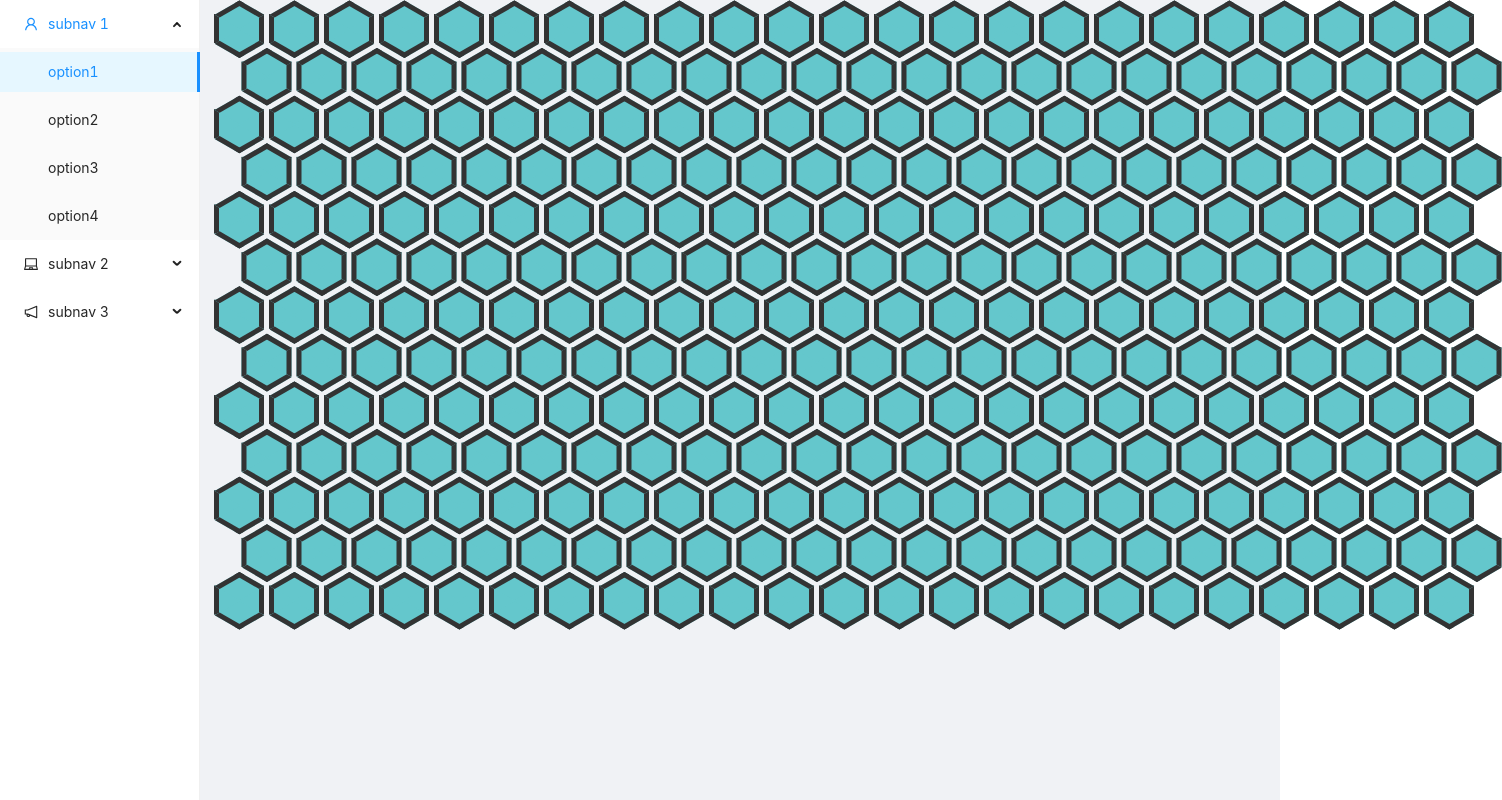
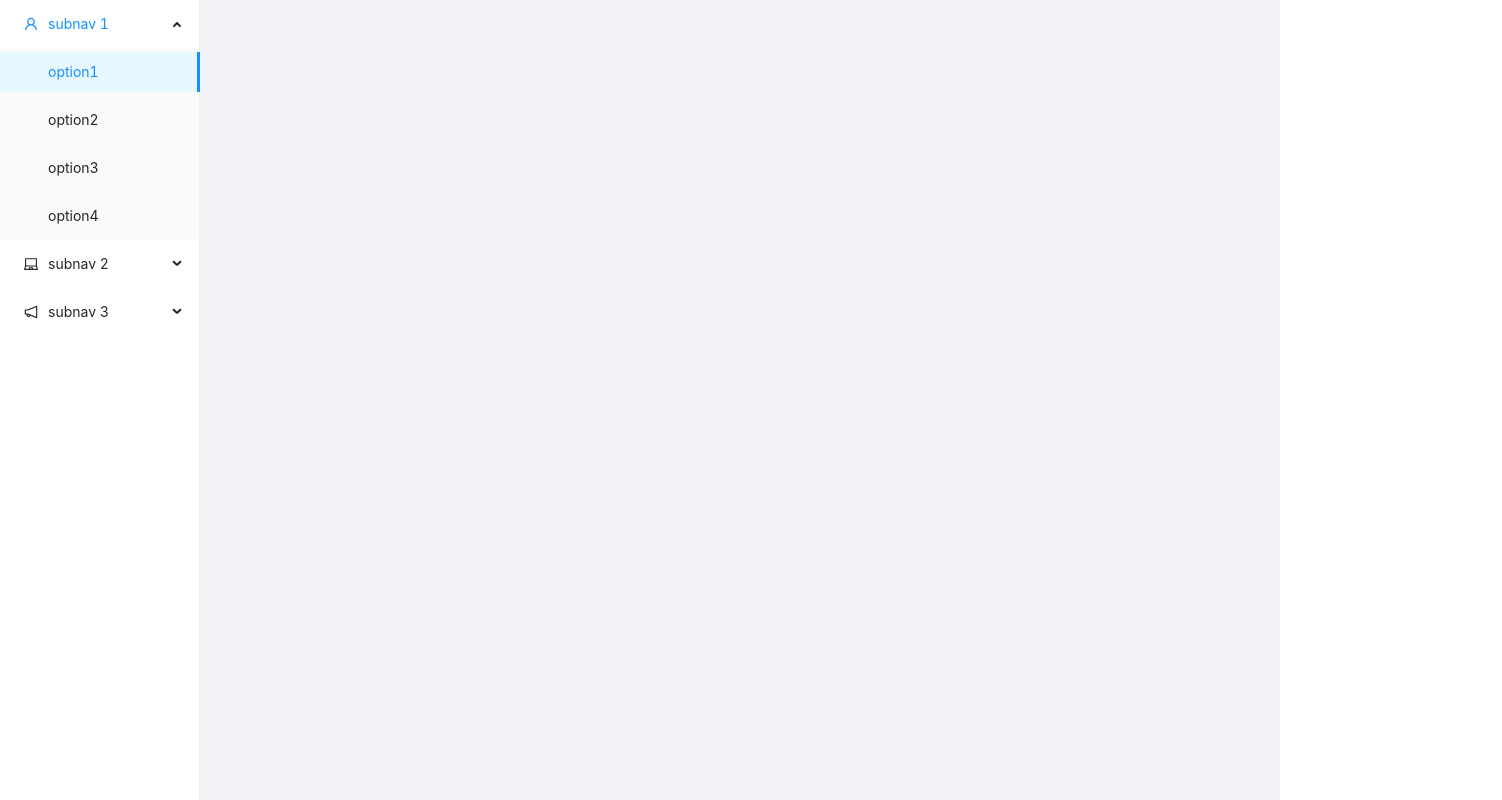
Before and after one commit to GeorgeSheppard/path-finder, a React (Create React App) app: page / in a window 1280 px wide. Shown: the whole page, 1502 px wide, since content can reach past the window. Built offline with nearby package versions, Linux system fonts and the light colour scheme.

Commit message:
Removed logic for grid positioning on Hexagon component, will be moved to a new component

```diff
--- a/src/Hexagon/hexagon.jsx
+++ b/src/Hexagon/hexagon.jsx
@@ -36,7 +36,7 @@ const StyledHexagon = styled.div`
 
 const borderStyle = (borderWidth) => `solid ${borderWidth}px #333333`
 
-const hexagonStylingProps = ({ width = 300, borderWidth = 5, backgroundColor = "#64C7CC" }) => {
+export const hexagonStylingProps = ({ width, borderWidth, backgroundColor }) => {
     return {
         middleWidth: width,
         middleHeight: (Math.sqrt(3) / 3) * width,
@@ -51,26 +51,7 @@ const hexagonStylingProps = ({ width = 300, borderWidth = 5, backgroundColor = "
 }
 
 const Hexagon = (props) => {
-    const { x = 0, y = 0, spacing = 2, ...styling } = props
-    const styledProps = hexagonStylingProps(styling);
-
-    const coordToPixels = (x, y, spacing, width) => {
-        let pixelsX = (width + spacing) * x;
-        let pixelsY = (width * Math.sqrt(3) / 2 + spacing * Math.sqrt(3) / 2) * y;
-        if (y % 2 === 1) {
-            pixelsX += width / 2 + spacing / 2
-        }
-
-        return { pixelsX, pixelsY }
-    }
-
-    const transform = coordToPixels(x, y, spacing, styling.width);
-
-    const styles = {
-        transform: `translate(${transform.pixelsX}px, ${transform.pixelsY}px)`
-    }
-
-    return <StyledHexagon {...styledProps} style={styles} />;
+    return <StyledHexagon {...props} style={props.style} />;
 }
 
 export default Hexagon;
```
